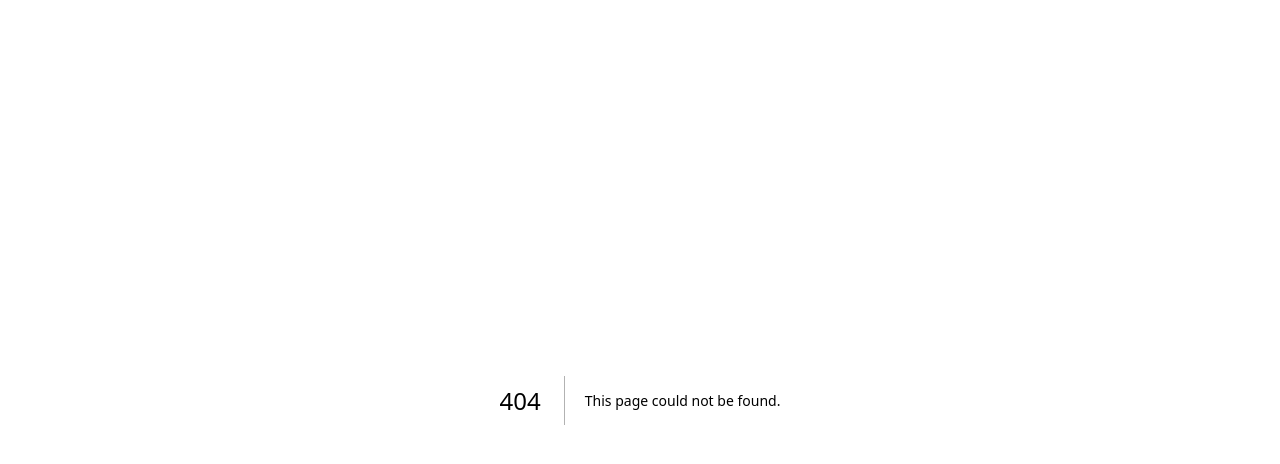
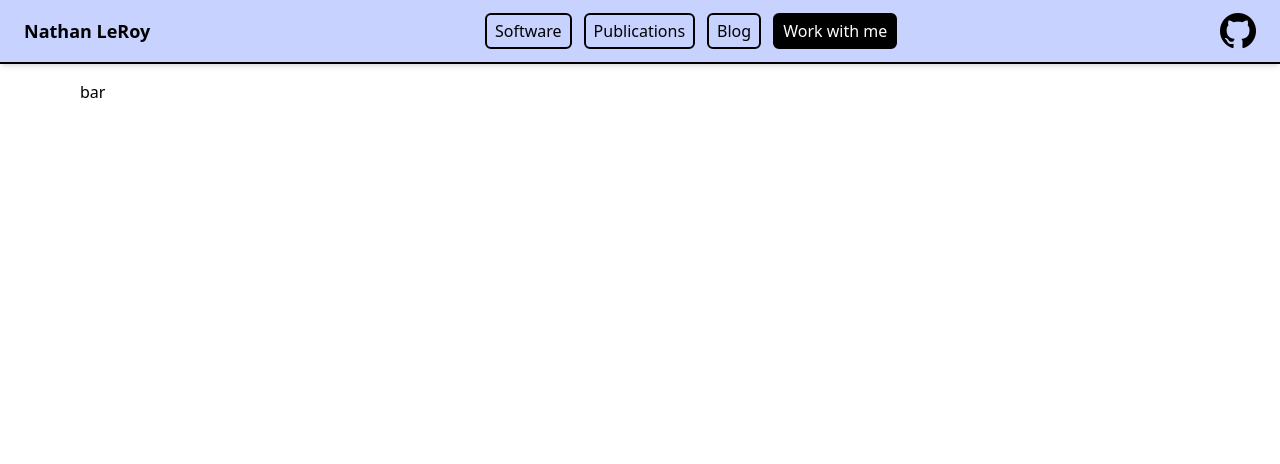
Before and after one commit to nleroy917/nleroy917.github.io, a Next.js app: page /hire in a window 1280 px wide. Before the commit this address had no page. Shown: the top 464 px of the page. Built offline with nearby package versions, Linux system fonts and the light colour scheme.

Commit message:
add work with me page

```diff
--- a/components/layout/nav/hamburger-menu.tsx
+++ b/components/layout/nav/hamburger-menu.tsx
@@ -34,6 +34,7 @@ export const HamburgerMenu: FC = () => {
           <MobileNavItem href="/software">software</MobileNavItem>
           <MobileNavItem href="/publications">publications</MobileNavItem>
           <MobileNavItem href="/blog">blog</MobileNavItem>
+          <MobileNavItem href="/hire">work with me</MobileNavItem>
           <MobileNavItem href="https://github.com/nleroy917">
             github
           </MobileNavItem>
--- a/components/layout/nav/nav.tsx
+++ b/components/layout/nav/nav.tsx
@@ -17,6 +17,7 @@ export const Nav: FC = () => {
           <NavItem href="/software">Software</NavItem>
           <NavItem href="/publications">Publications</NavItem>
           <NavItem href="/blog">Blog</NavItem>
+          <NavItem href="/hire">Work with me</NavItem>
           {/* <NavItem href="/favorites">Favorites</NavItem> */}
           {/* <Link href="/" className="no-underline">
             <NavItem>Resume</NavItem>
--- /dev/null
+++ b/pages/hire.tsx
@@ -0,0 +1,24 @@
+import { Layout } from '@/components/layout/layout'
+// import { fetchContent } from '@/utils/cms'
+import { InferGetStaticPropsType, NextPage } from 'next'
+// import ReactMarkdown from 'react-markdown'
+
+export const getStaticProps = async () => {
+  return {
+    props: {
+      foo: 'bar',
+    },
+  }
+}
+
+const Hire: NextPage<InferGetStaticPropsType<typeof getStaticProps>> = ({
+  foo,
+}) => {
+  return (
+    <Layout>
+      <div>{foo}</div>
+    </Layout>
+  )
+}
+
+export default Hire
```
Also changed, not shown: data/cms/landing.md (+1 -1 lines).
